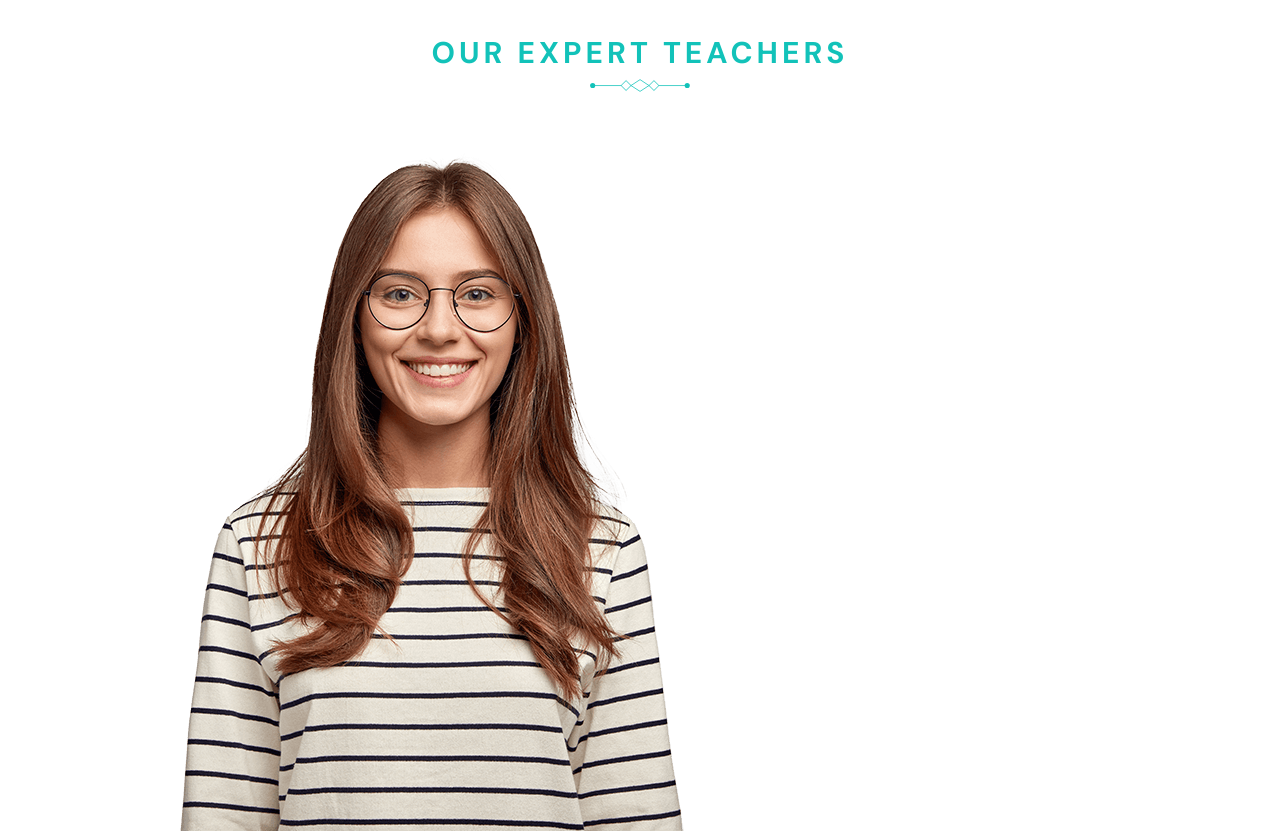
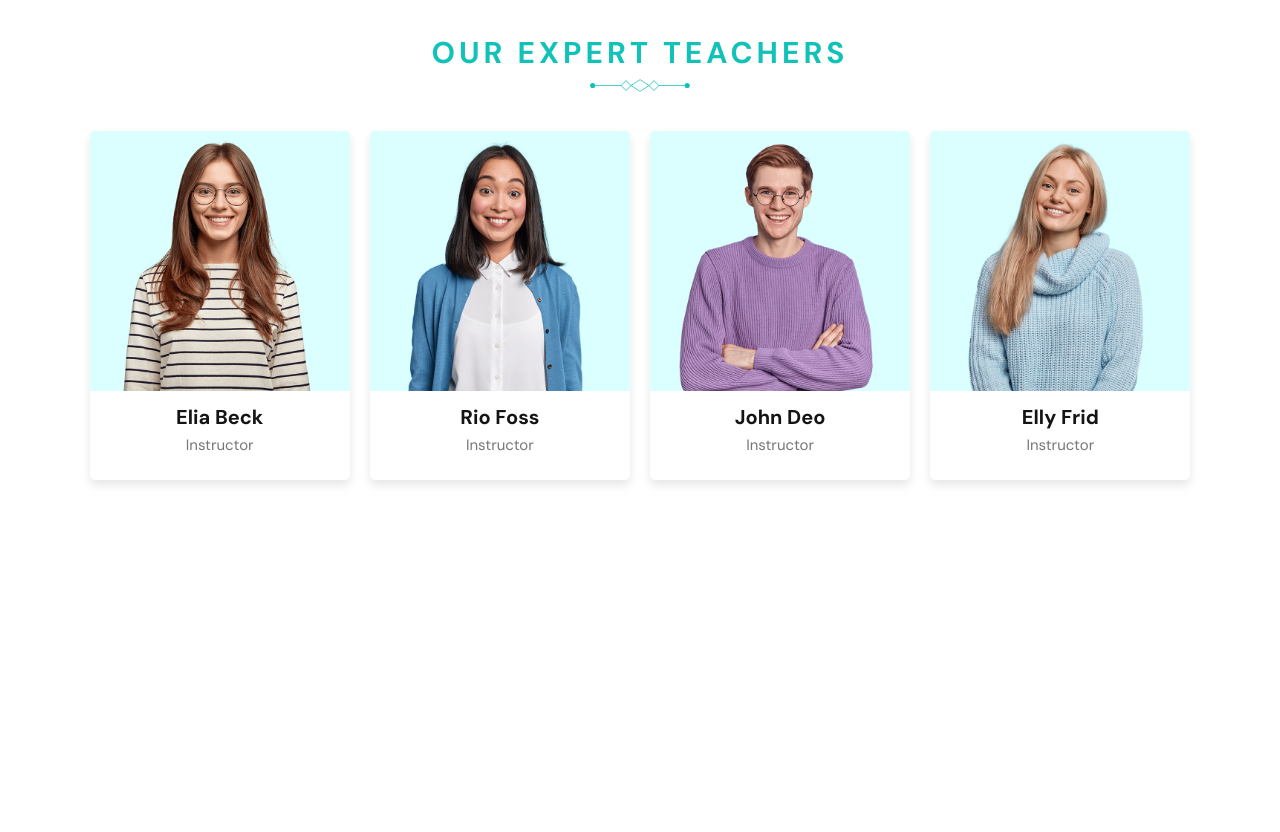
Before and after one commit to ArtPlatosha/Edu, a plain HTML site: page index.html in a window 1280 px wide. Shown: the part 3060-3892 px from the top of the page. After the commit the page ends 3590 px from the top, so only its background shows below. Drawn offline with nearby package versions, Linux system fonts and the light colour scheme; a web font is replaced by a local one.

Commit message:
commit: 17th commit
ending teachers-section (CSS)

```diff
--- a/css/style.css
+++ b/css/style.css
@@ -467,3 +467,73 @@ section{
 	color: var(--primary-color);
 	padding-right: .5rem;
 }
+
+.teacher .box-container {
+	display: grid;
+	grid-template-columns: repeat(auto-fit, minmax(25rem, 1fr));
+	gap: 2rem;
+}
+
+.teacher .box-container .box {
+	background-color: var(--white);
+	box-shadow: var(--box-shadow);
+	border-radius: .5rem;
+	position: relative;
+	overflow: hidden;
+	text-align: center;
+}
+
+.teacher .box-container .box .image {
+	position: relative;
+	overflow: hidden;
+}
+
+.teacher .box-container .box .image img {
+	background-color: var(--secondary);
+	width: 100%;
+}
+
+.teacher .box-container .box:hover .image .share {
+	bottom: 0;
+}
+
+.teacher .box-container .box .image .share {
+	position: absolute;
+	bottom: -10rem;
+	left: 0;
+	right: 0;
+	padding: 2rem;
+}
+
+.teacher .box-container .box .image .share a {
+	height: 4rem;
+	width: 4rem;
+	line-height: 4rem;
+	font-size: 2rem;
+	margin: 0 1rem;
+	color: var(--secondary);
+	background-color: var(--primary-color);
+	border-radius: .5rem;
+}
+
+.teacher .box-container .box .image .share a:hover {
+	color: var(--primary-color);
+	background-color: var(--secondary);
+}
+
+.teacher .box-container .box .content {
+	padding: 2rem;
+	padding-top: 1rem;
+	align-items: center;
+}
+
+.teacher .box-container .box .content h3 {
+	font-size: 2rem;
+	color: var(--black);
+}
+
+.teacher .box-container .box .content span {
+	font-size: 1.5rem;
+	line-height: 2;
+	color: #777;
+}
```
